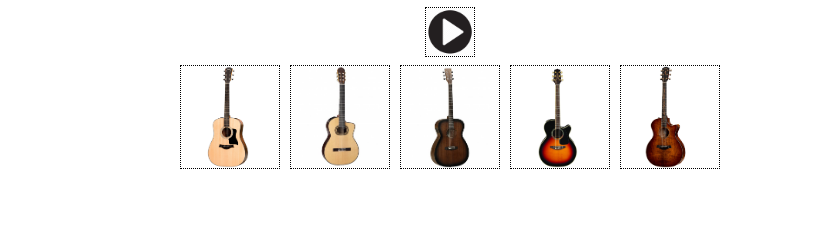
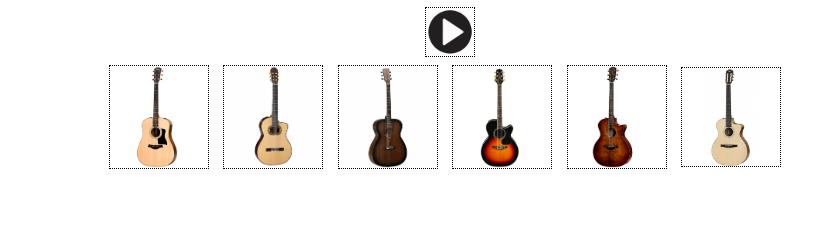
Before and after one commit to longhofit/longhofit.github.io, a plain HTML site: page index.html in a window 1280 px wide. Shown: the part 522-748 px from the top of the page, 0-840 px from the left. Drawn offline with nearby package versions, Linux system fonts and the light colour scheme; grey boxes are pictures that could not be loaded.

Commit message:
no message

```diff
--- a/index.html
+++ b/index.html
@@ -49,7 +49,7 @@
       <div class="container">
         <div class="row">
             <div class="col-sm-8">
-                <div class="slide-container" >
+                <div class="slide-container justify-content-end"  >
                     <div class="slide">
                         <img class="border-dotted img-fluid" id="center" src="image/taylor1.jpg" alt="pic1" width="425" height="425" >
                     </div>
@@ -68,13 +68,15 @@
                     <div class="icon" >
                         <img class="border-dotted img-fluid"  id="icon2" class="noboder" src="image/play.png"   alt="play/pause" onclick="changeStatus()"   width="50" height="50">
                     </div>
-                    <div class="small-image">
+                    <div >
                         <img class="border-dotted img-fluid" onclick="shows(1)" style="margin: 5px;" src="image/taylor1.jpg" alt="pic1" width="100" height="100">
                         <img class="border-dotted img-fluid" onclick="shows(2)" style="margin: 5px;" src="image/taylor2.jpg" alt="pic2" width="100" height="100">
                         <img class="border-dotted img-fluid" onclick="shows(3)" style="margin: 5px;" src="image/taylor3.jpg" alt="pic3" width="100" height="100">
                         <img class="border-dotted img-fluid" onclick="shows(4)" style="margin: 5px;" src="image/taylor4.jpg" alt="pic4" width="100" height="100">
                         <img class="border-dotted img-fluid" onclick="shows(5)" style="margin: 5px;" src="image/taylor5.jpg" alt="pic5" width="100" height="100">
+                        <img class="border-dotted img-fluid" onclick="shows(6)" style="margin: 5px;" src="image/taylor6.jpg" alt="pic5" width="100" height="100">
                     </div>
+
                 </div>
             </div>
             <div class="col-sm-4 align-self-end" >
--- a/slideshow.css
+++ b/slideshow.css
@@ -15,9 +15,7 @@
 
 }
 .small-image{
-    display: flex;
-    flex-direction: row;
-    justify-content: center;
+
 
 }
 img{
```
Also changed, not shown: slideshow.html (+1 -1 lines), image/taylor6.jpg (added).
